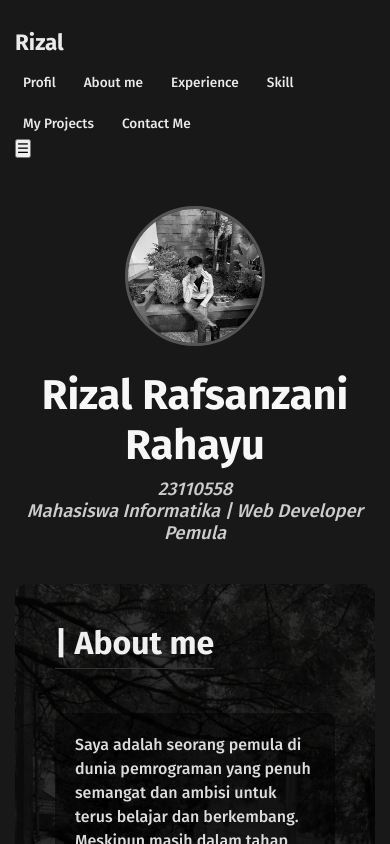
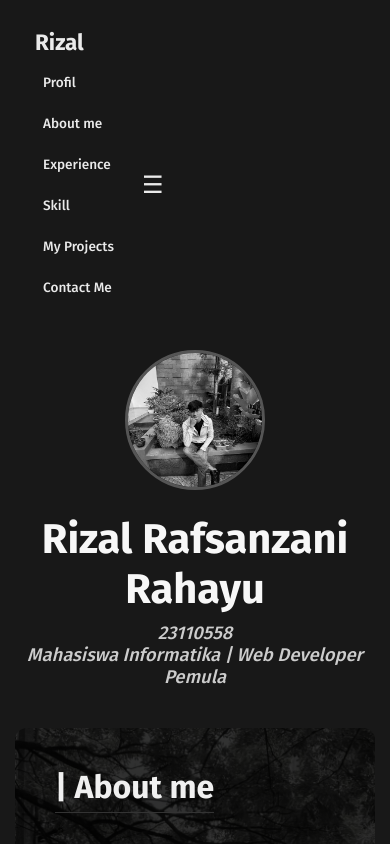
Before and after one commit to rizalrfsnz/portofolio-website, a plain HTML site: page index.html in a window 390 px wide. Both pictures are taken after a click on the button "Toggle navigation". Shown: the top 844 px of the page. Drawn offline with Linux system fonts and the light colour scheme.

Commit message:
Update style.css

```diff
--- a/style.css
+++ b/style.css
@@ -1,4 +1,5 @@
-   *, *::before, *::after {
+
+     *, *::before, *::after {
       margin: 0; padding: 0; box-sizing: border-box;
     }
     html {
@@ -40,6 +41,126 @@
       font-size: 0.9rem;
       flex-wrap: wrap;
     }
+    header#topbar {
+  display: flex;
+  justify-content: space-between;
+  align-items: center;
+  padding: 14px 20px;
+  border-bottom: 1px solid #333;
+  user-select: none;
+}
+
+.nickname {
+  font-weight: 700;
+  font-size: 1.4rem;
+  color: #eaeaea;
+  user-select: text;
+  white-space: nowrap;
+}
+
+nav#navbar {
+  display: flex;
+  gap: 24px;
+  font-weight: 500;
+  font-size: 0.9rem;
+  flex-wrap: wrap;
+}
+
+nav#navbar.hidden {
+  display: none;
+}
+
+.menu-toggle {
+  display: none;
+  background: none;
+  border: none;
+  color: #eaeaea;
+  font-size: 1.5rem;
+  cursor: pointer;
+  margin-left: 20px;
+}
+
+/* Responsive */
+@media (max-width: 700px) {
+  nav#navbar {
+    display: none;
+    flex-direction: column;
+    gap: 12px;
+    width: 100%;
+  }
+
+  nav#navbar.show {
+    display: flex;
+  }
+
+  .menu-toggle {
+    display: block;
+  }
+}
+header#topbar {
+  display: flex;
+  justify-content: space-between;
+  align-items: center;
+  padding: 14px 20px;
+  border-bottom: 1px solid #333;
+  user-select: none;
+}
+
+.nickname {
+  font-weight: 700;
+  font-size: 1.4rem;
+  color: #eaeaea;
+  user-select: text;
+  white-space: nowrap;
+}
+
+.nav-container {
+  display: flex;
+  align-items: center;
+}
+
+nav#navbar {
+  display: flex;
+  gap: 24px;
+  font-weight: 500;
+  font-size: 0.9rem;
+  flex-wrap: wrap;
+}
+
+nav#navbar.hidden {
+  display: none;
+}
+
+.menu-toggle {
+  display: none;
+  background: none;
+  border: none;
+  color: #eaeaea;
+  font-size: 1.5rem;
+  cursor: pointer;
+  margin-left: 20px;
+}
+
+/* Responsive */
+@media (max-width: 700px) {
+  nav#navbar {
+    display: none;
+    flex-direction: column;
+    gap: 10px;
+    width: 100%;
+  }
+.project-card {
+        max-width: 100%;
+    }
+  nav#navbar.show {
+    display: flex;
+  }
+
+  .menu-toggle {
+    display: block;
+  }
+}
+
     nav#navbar a {
       color: #eaeaea;
       text-decoration: none;
@@ -53,7 +174,14 @@
       outline: none;
       cursor: pointer;
     }
-    /* Profile Section */
+    .profile-section img {
+  transition: transform 0.3s ease; /* Transisi untuk efek zoom */
+}
+
+.profile-section img.clicked {
+  transform: scale(1.1); /* Zoom in saat diklik */
+}
+
     header.profile-section {
       text-align: center;
       margin: 40px 0;
@@ -134,12 +262,11 @@
   background-position: center;
   padding: 40px;
   border-radius: 12px;
-  color: #f0f0f0; /* Warna teks agar kontras dengan latar belakang */
-  position: relative; /* Untuk mengatur posisi elemen di dalamnya */
-}
+  color: #f0f0f0;
+  position: relative; }
 
 .about-me-background .text {
-  background-color: rgba(0, 0, 0, 0.5); /* Memberikan latar belakang semi-transparan untuk teks */
+  background-color: rgba(0, 0, 0, 0.5);
   padding: 20px;
   border-radius: 8px;
 }
@@ -310,8 +437,6 @@
   font-style: normal;
 }
 
-
-
     section#contact-me .contact-icons {
       display: flex;
       justify-content: center;
```
